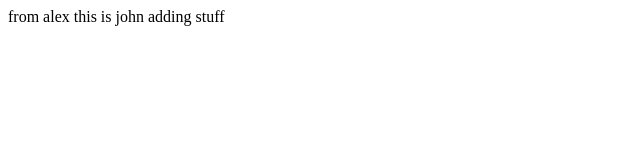
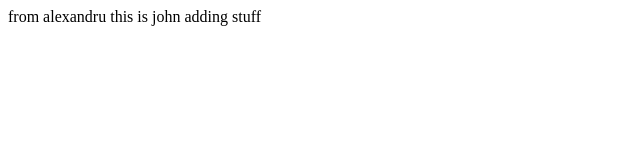
Before and after one commit to gogithubalex/gt, a plain HTML site: page index.html in a window 1280 px wide. Shown: the full height of the page, 0-640 px from the left. Drawn offline with Linux system fonts and the light colour scheme.

Commit message:
alexandru

```diff
--- a/index.html
+++ b/index.html
@@ -1,5 +1,5 @@
 <html>
-	from alex
+	from alexandru
 
 	this is john adding stuff
 </html>
```
Also changed, not shown: index2.html (added, +3 -0 lines).
